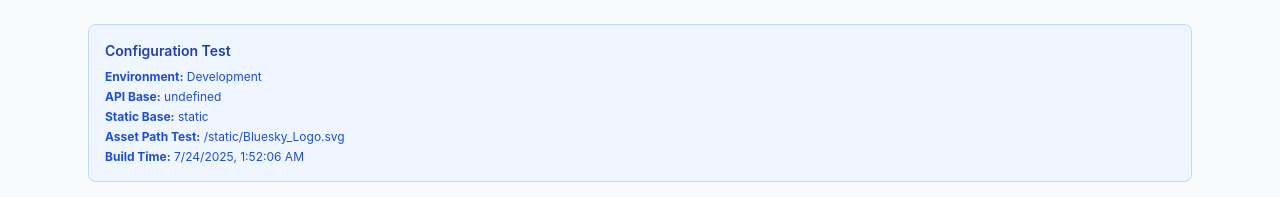
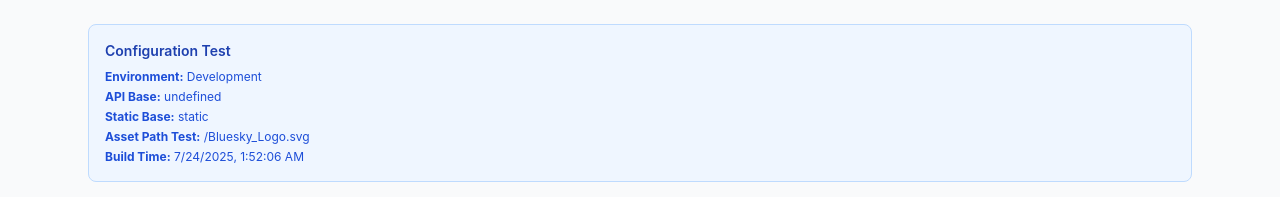
Before and after one commit to pixeline/bluesky-list-manager, a Svelte app: page / in a window 1280 px wide. Shown: the top 197 px of the page. Built offline with nearby package versions, Linux system fonts and the light colour scheme.

Commit message:
Fix Bluesky logo asset path - remove static/ prefix for proper Vite static asset handling

```diff
--- a/src/config.js
+++ b/src/config.js
@@ -14,12 +14,15 @@ const config = {
 
   // Get the current base path for assets
   getAssetPath: (path) => {
+    // Remove 'static/' prefix since Vite serves static assets from root
+    const cleanPath = path.replace('static/', '');
+
     // In production (subfolder), we need to use relative paths
     // In development, absolute paths work fine
     if (isProduction) {
-      return `./${path}`;
+      return `./${cleanPath}`;
     }
-    return `/${path}`;
+    return `/${cleanPath}`;
   }
 };
 
```
Also changed, not shown: 2 other files (tests, documents, lock files or other folders).
